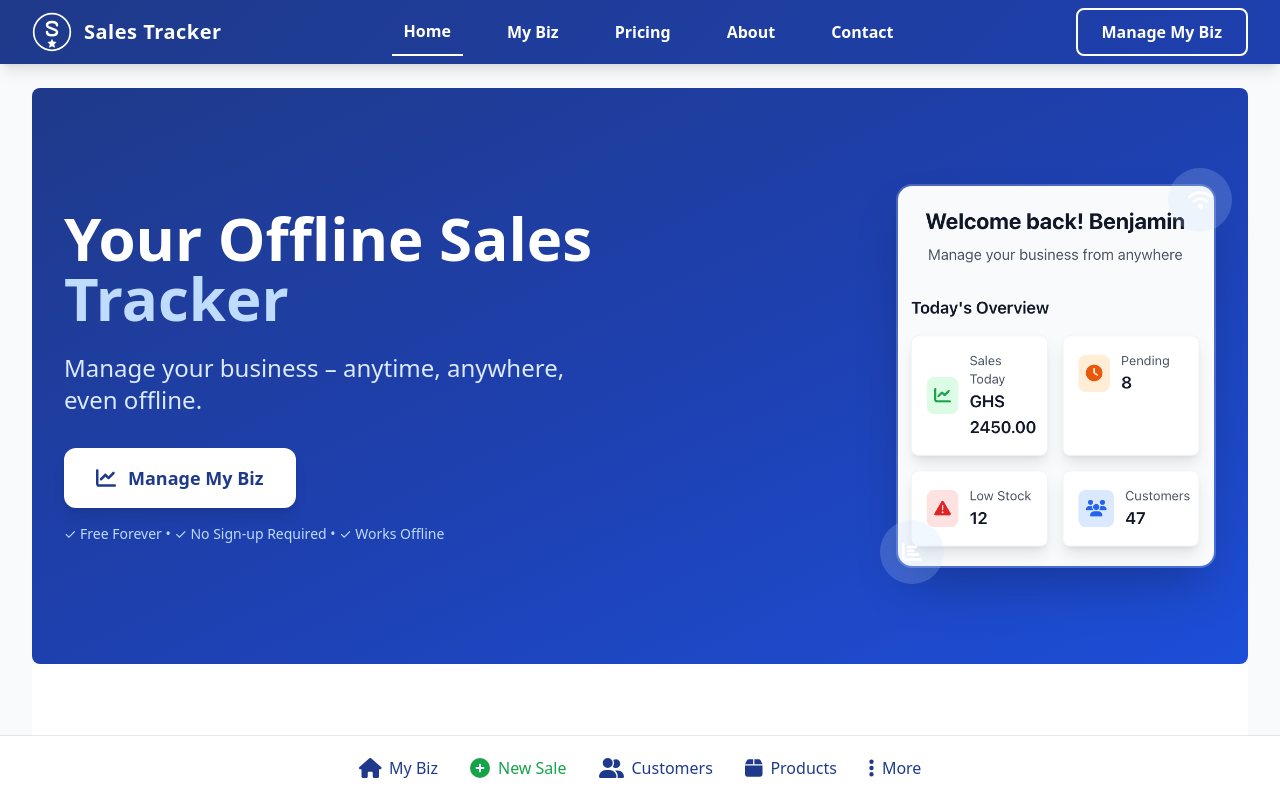
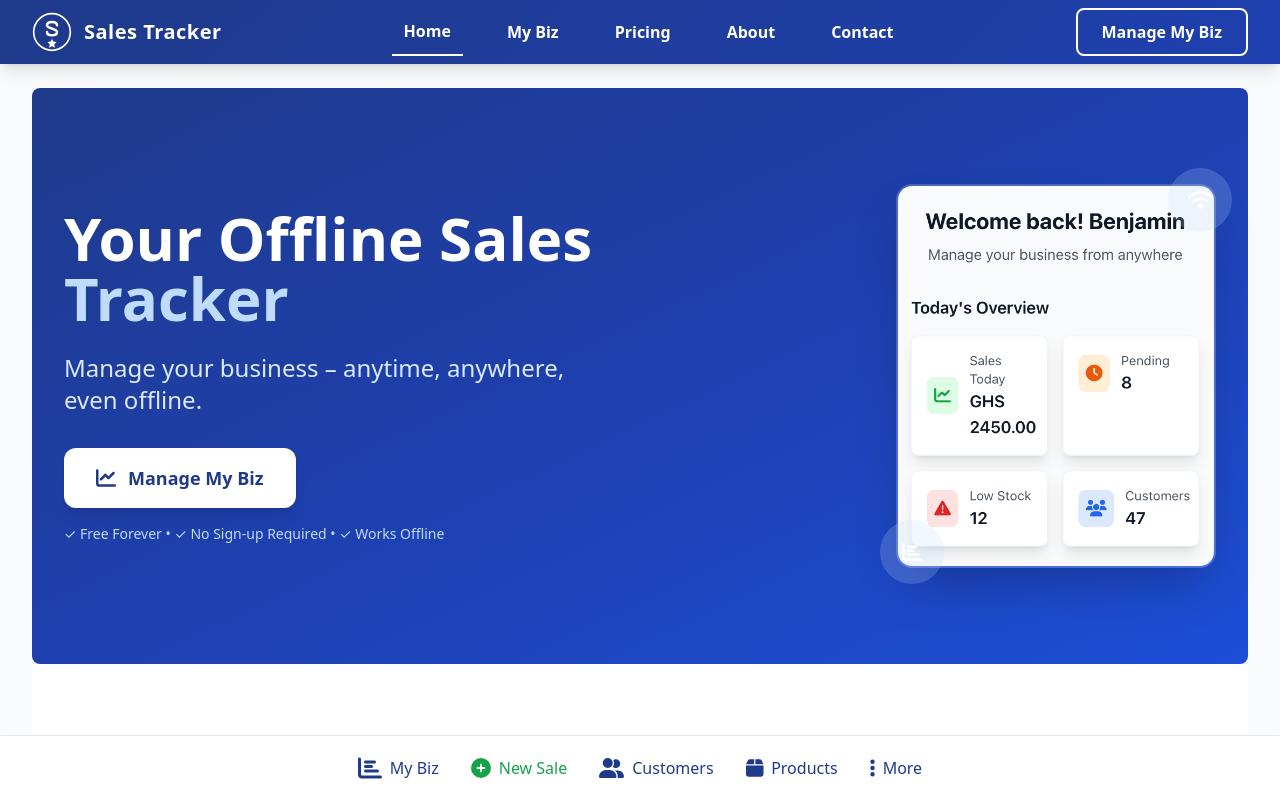
Before and after one commit to Benappiahpoku/sales-tracker-v1, a Vue app: page / in a window 1280 px wide. Shown: the top 800 px of the page. Built offline with nearby package versions, Linux system fonts and the light colour scheme.

Commit message:
action-bar-update

```diff
--- a/src/components/base/ActionHub.vue
+++ b/src/components/base/ActionHub.vue
@@ -16,7 +16,7 @@
         <!-- Home -->
         <router-link to="/dashboard"
           class="flex items-center space-x-2 text-primary-600 hover:text-primary-700 min-h-[48px]">
-          <font-awesome-icon icon="fa-solid fa-home" class="text-xl" />
+          <font-awesome-icon icon="fa-solid fa-chart-bar" class="text-2xl" />
           <span>My Biz</span>
         </router-link>
         <!-- New Sale -->
@@ -59,7 +59,7 @@
       <router-link to="/dashboard"
         class="flex flex-col items-center justify-center text-primary-600 hover:text-primary-700 focus:outline-none"
         aria-label="Home">
-        <font-awesome-icon icon="fa-solid fa-home" class="text-2xl" />
+        <font-awesome-icon icon="fa-solid fa-chart-bar" class="text-2xl" />
         <span class="text-xs mt-1 font-medium">My Biz</span>
       </router-link>
       <!-- New Sale -->
```
